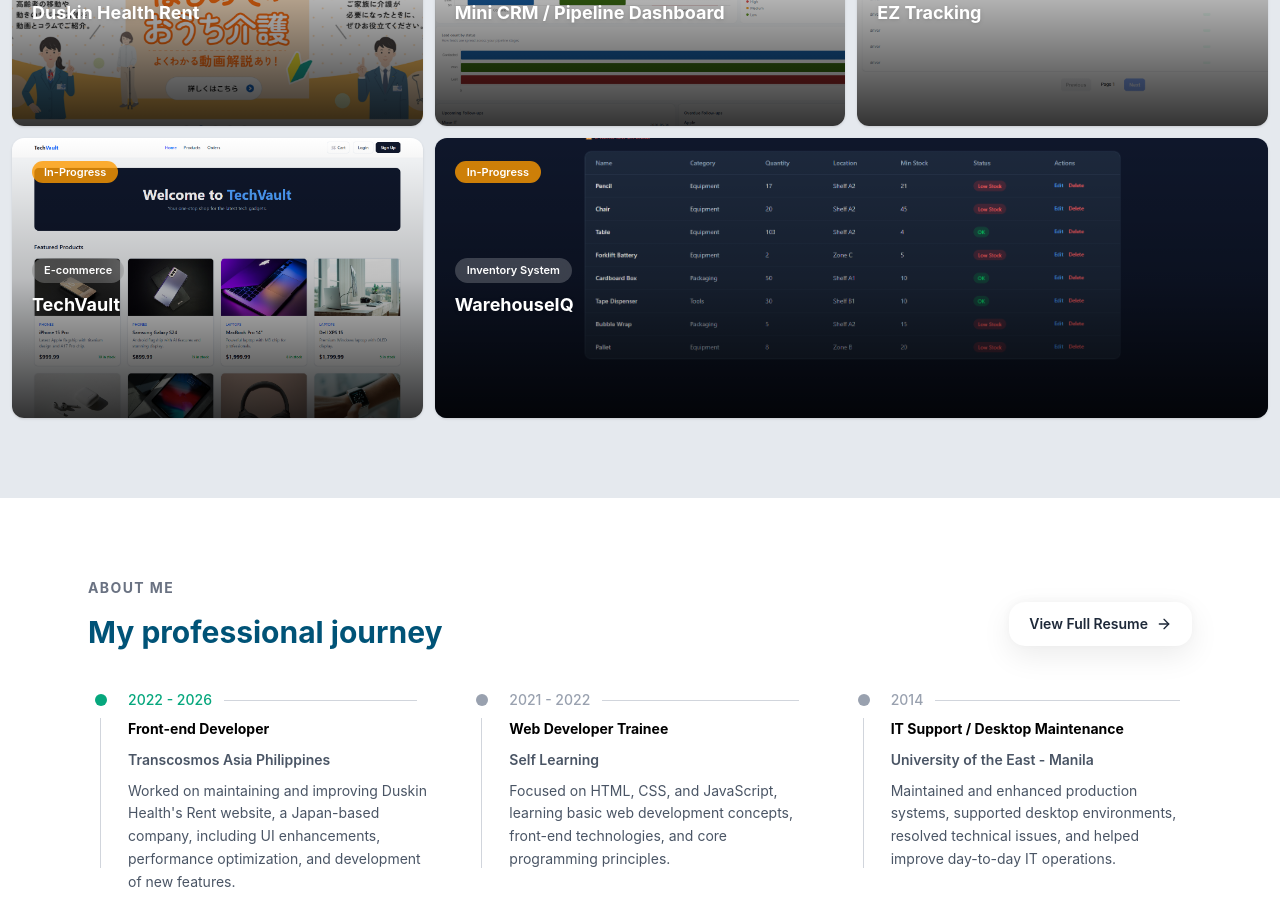
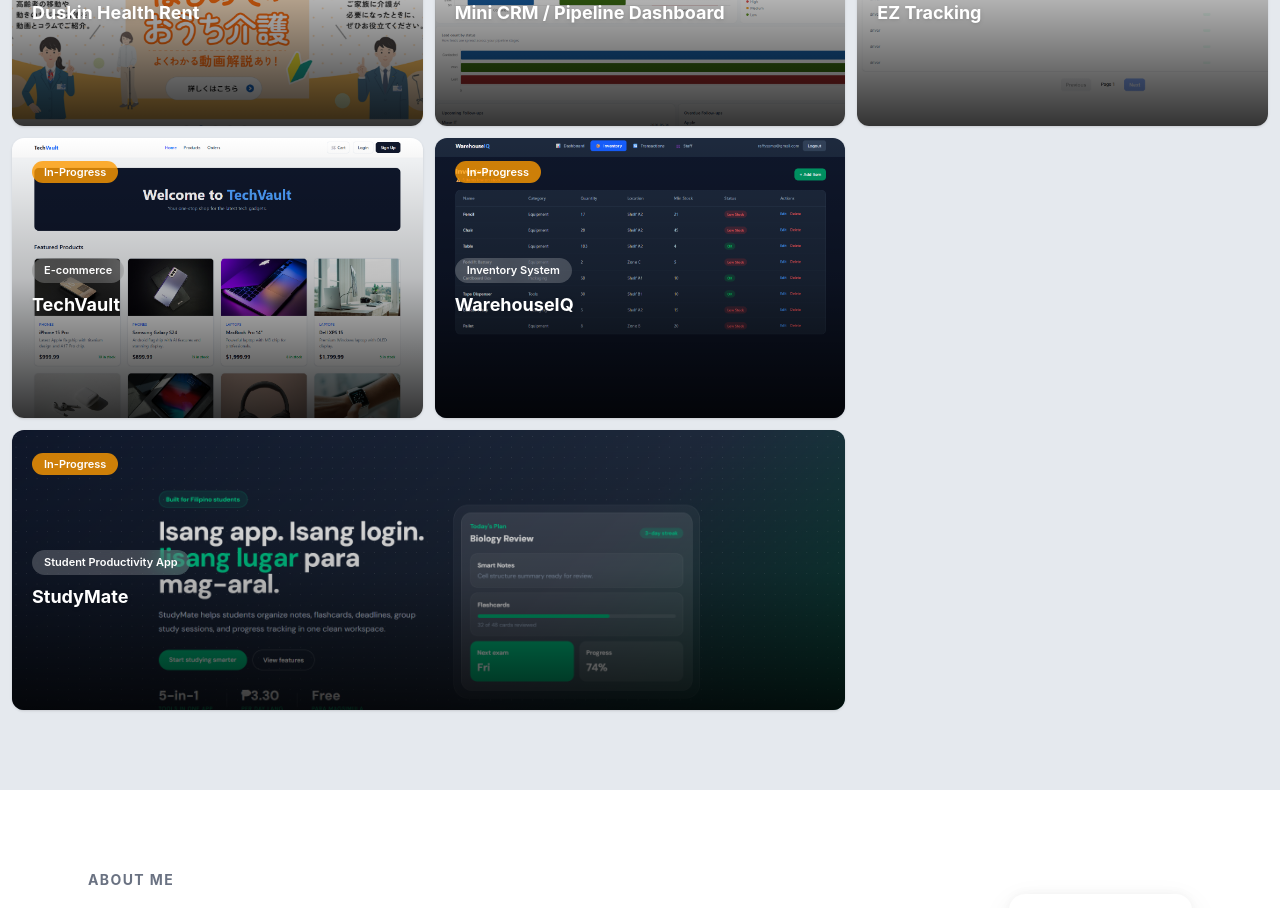
Before and after one commit to raffysama/personal-portfolio, a React (Vite) app: page / in a window 1280 px wide. Shown: the part 1800-2708 px from the top of the page. Built offline with nearby package versions, Linux system fonts and the light colour scheme.

Commit message:
new project

```diff
--- a/src/components/Project.jsx
+++ b/src/components/Project.jsx
@@ -1,4 +1,3 @@
-import React from "react";
 import ProjectCards from "./ProjectCards";
 
 const projects = [
@@ -80,6 +79,23 @@
     ],
     links: "https://warehouse-iq-ten.vercel.app/",
   },
+  {
+    id: 7,
+    title: "StudyMate",
+    category: "Student Productivity App",
+    description:
+      "A full-stack study platform with authentication, smart notes, flashcards, planner tasks, past exam reviewers, progress tracking, study rooms, shared resources, notifications, file storage, and PWA support.",
+    status: "In-Progress",
+    image: "/images/studymate.png",
+    icons: [
+      "devicon-nextjs-original",
+      "devicon-react-original colored",
+      "devicon-typescript-plain colored",
+      "devicon-tailwindcss-plain colored",
+      "devicon-supabase-plain colored",
+    ],
+    links: "https://studymate-sepia.vercel.app/",
+  },
 ];
 
 function Project() {
```
Also changed, not shown: public/images/studymate.png (added).
